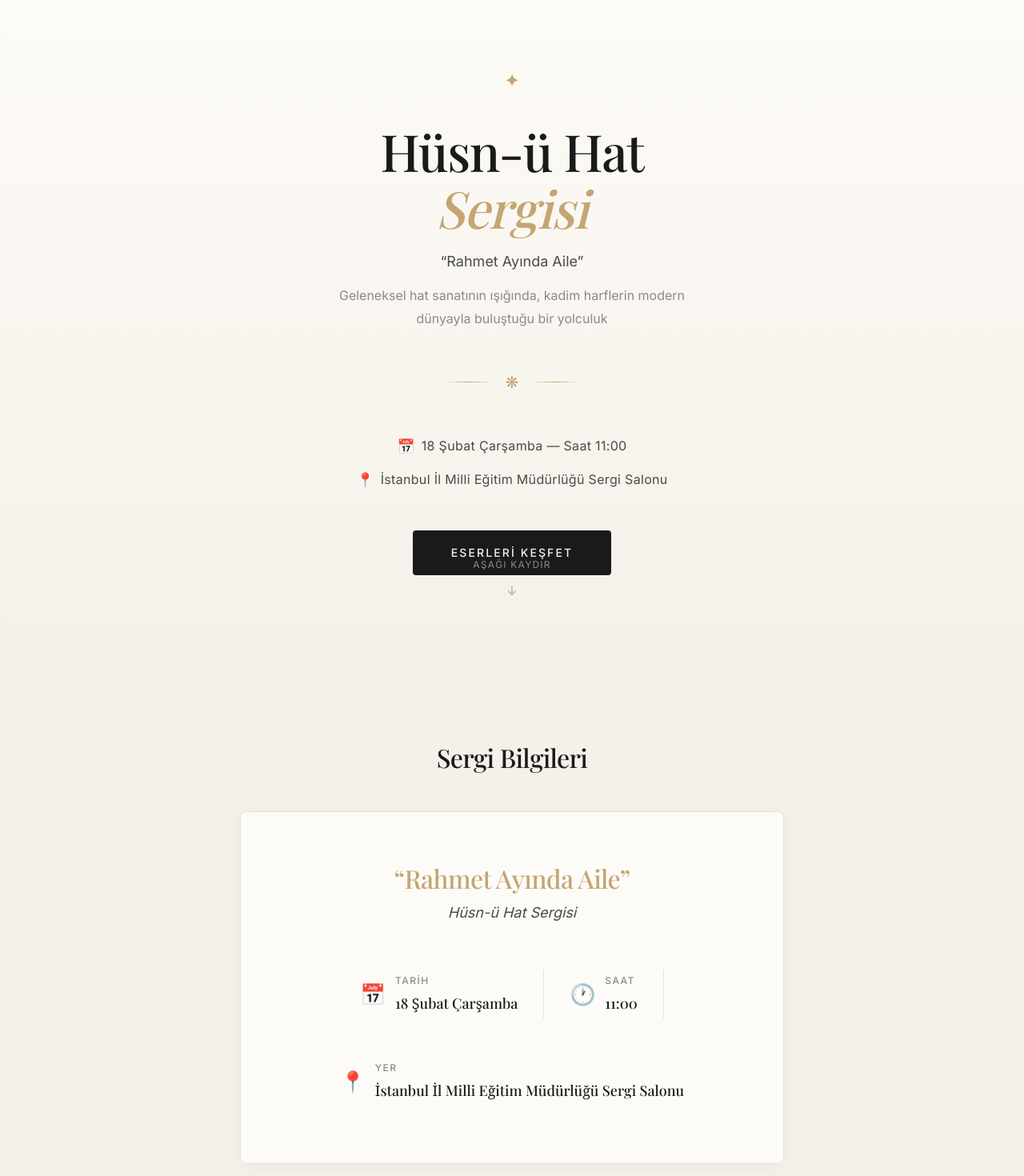
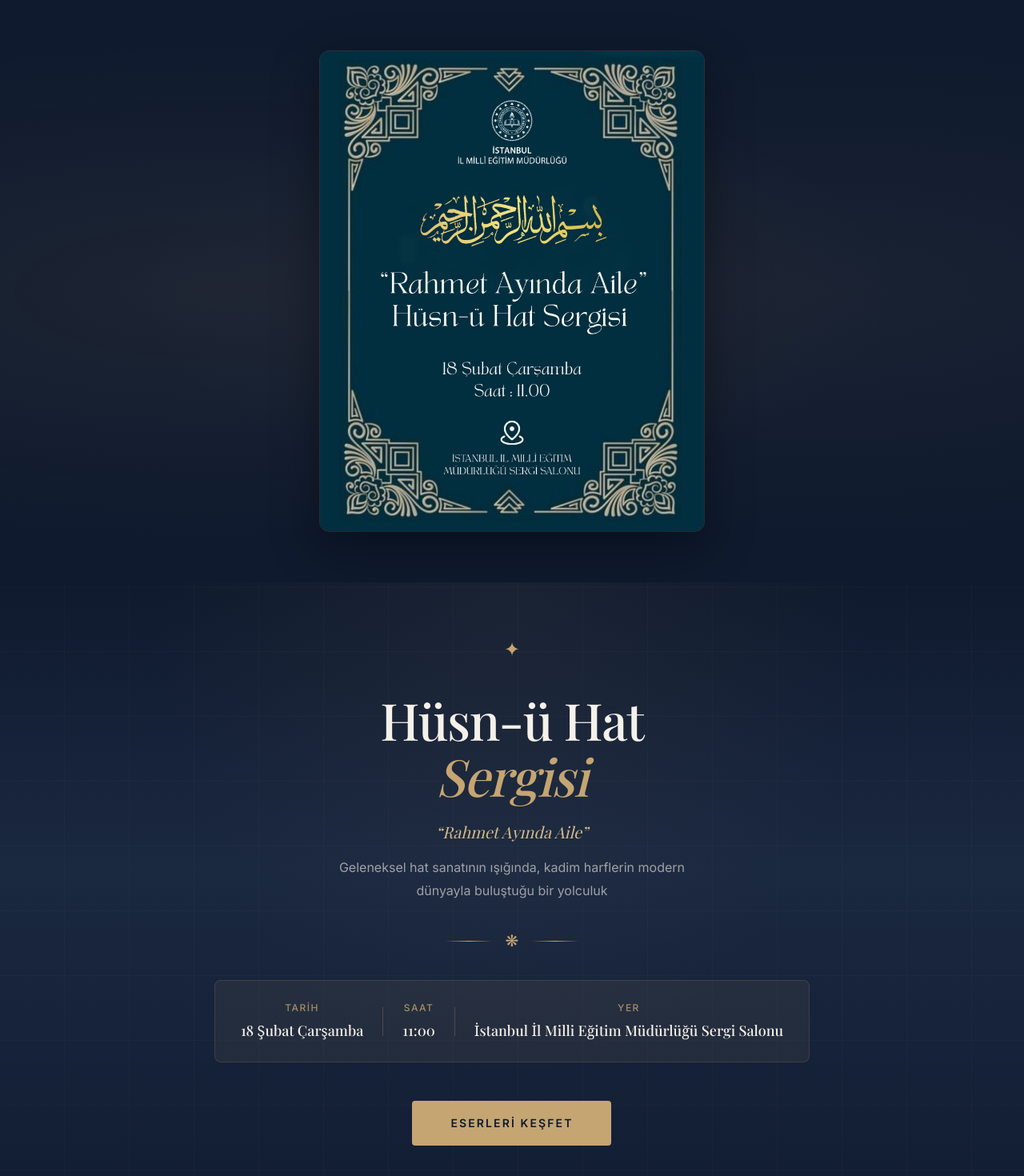
Before and after one commit to CelalTurkoglu/Sanal-hat-sergisi, a Next.js app: page / in a window 1280 px wide. Shown: the top 1470 px of the page at 80% size. Built offline with nearby package versions, Linux system fonts and the light colour scheme; no server answers; the database is empty; a web font is replaced by a local one.

Commit message:
Refactor code structure for improved readability and maintainability

```diff
--- a/src/app/artwork/[id]/page.module.css
+++ b/src/app/artwork/[id]/page.module.css
@@ -1,6 +1,6 @@
 .main {
     min-height: 100vh;
-    background: var(--bg-primary);
+    background: #0F1A2E;
 }
 
 /* ========================================
@@ -13,9 +13,9 @@
     right: 0;
     z-index: 100;
     padding: var(--space-4);
-    background: rgba(253, 251, 247, 0.95);
+    background: rgba(15, 26, 46, 0.95);
     backdrop-filter: blur(10px);
-    border-bottom: 1px solid var(--border-subtle);
+    border-bottom: 1px solid rgba(197, 165, 114, 0.12);
 }
 
 .backButton {
@@ -23,7 +23,7 @@
     align-items: center;
     gap: var(--space-2);
     font-size: var(--text-sm);
-    color: var(--text-secondary);
+    color: rgba(245, 241, 234, 0.6);
     text-decoration: none;
     transition: color var(--transition-fast);
 }
@@ -42,7 +42,7 @@
 .imageSection {
     padding-top: 60px;
     /* Nav height */
-    background: var(--bg-artwork);
+    background: #0A1220;
 }
 
 .imageWrapper {
@@ -81,7 +81,7 @@
     font-size: var(--text-3xl);
     font-weight: 500;
     text-align: center;
-    color: var(--text-primary);
+    color: #F5F1EA;
     margin-bottom: var(--space-6);
 }
 
@@ -116,7 +116,8 @@
 
 /* Arabic Text */
 .arabicWrapper {
-    background: var(--bg-secondary);
+    background: rgba(245, 241, 234, 0.04);
+    border: 1px solid rgba(197, 165, 114, 0.12);
     padding: var(--space-8) var(--space-5);
     border-radius: var(--radius-lg);
     margin-bottom: var(--space-8);
@@ -128,7 +129,7 @@
     line-height: 2.2;
     direction: rtl;
     text-align: center;
-    color: var(--text-primary);
+    color: #F5F1EA;
 }
 
 @media (min-width: 640px) {
@@ -156,20 +157,20 @@
 .meaningText {
     font-size: var(--text-lg);
     line-height: 1.9;
-    color: var(--text-secondary);
+    color: rgba(245, 241, 234, 0.65);
 }
 
 /* Description Section */
 .descriptionSection {
     margin-bottom: var(--space-6);
     padding-top: var(--space-6);
-    border-top: 1px solid var(--divider);
+    border-top: 1px solid rgba(197, 165, 114, 0.12);
 }
 
 .descriptionText {
     font-size: var(--text-base);
     line-height: 1.8;
-    color: var(--text-muted);
+    color: rgba(245, 241, 234, 0.5);
 }
 
 /* Artist Section */
@@ -179,8 +180,8 @@
     justify-content: center;
     gap: var(--space-8);
     padding: var(--space-6) 0;
-    border-top: 1px solid var(--divider);
-    border-bottom: 1px solid var(--divider);
+    border-top: 1px solid rgba(197, 165, 114, 0.12);
+    border-bottom: 1px solid rgba(197, 165, 114, 0.12);
     margin-bottom: var(--space-8);
     flex-wrap: wrap;
 }
@@ -194,14 +195,14 @@
 
 .artistLabel {
     font-size: var(--text-sm);
-    color: var(--text-muted);
+    color: rgba(197, 165, 114, 0.7);
 }
 
 .artistName {
     font-family: var(--font-heading);
     font-size: var(--text-lg);
     font-style: italic;
-    color: var(--text-primary);
+    color: #F5F1EA;
 }
 
 /* Navigation Section */
@@ -217,7 +218,7 @@
     align-items: center;
     gap: var(--space-2);
     font-size: var(--text-sm);
-    color: var(--text-secondary);
+    color: rgba(245, 241, 234, 0.6);
     text-decoration: none;
     transition: color var(--transition-fast);
 }
@@ -245,8 +246,8 @@
     align-items: center;
     justify-content: center;
     padding: var(--space-3) var(--space-5);
-    background: var(--bg-dark);
-    color: var(--text-on-dark);
+    background: var(--accent-gold);
+    color: #0F1A2E;
     font-size: var(--text-xs);
     font-weight: 500;
     letter-spacing: 0.1em;
@@ -266,11 +267,11 @@
 .footer {
     padding: var(--space-8) var(--space-4);
     text-align: center;
-    background: var(--bg-secondary);
-    border-top: 1px solid var(--divider);
+    background: #0A1220;
+    border-top: 1px solid rgba(197, 165, 114, 0.1);
 }
 
 .footerText {
     font-size: var(--text-sm);
-    color: var(--text-muted);
+    color: rgba(245, 241, 234, 0.4);
 }
--- a/src/app/gallery/page.module.css
+++ b/src/app/gallery/page.module.css
@@ -1,6 +1,6 @@
 .main {
     min-height: 100vh;
-    background: var(--bg-primary);
+    background: #0F1A2E;
 }
 
 /* ========================================
@@ -10,9 +10,9 @@
     position: sticky;
     top: 0;
     z-index: 100;
-    background: rgba(253, 251, 247, 0.95);
+    background: rgba(15, 26, 46, 0.95);
     backdrop-filter: blur(10px);
-    border-bottom: 1px solid var(--border-subtle);
+    border-bottom: 1px solid rgba(197, 165, 114, 0.12);
 }
 
 .nav {
@@ -28,7 +28,7 @@
     font-family: var(--font-heading);
     font-size: var(--text-lg);
     font-weight: 500;
-    color: var(--text-primary);
+    color: #F5F1EA;
     text-decoration: none;
     transition: color var(--transition-fast);
 }
@@ -49,13 +49,13 @@
     font-family: var(--font-heading);
     font-size: var(--text-4xl);
     font-weight: 500;
-    color: var(--text-primary);
+    color: #F5F1EA;
     margin-bottom: var(--space-3);
 }
 
 .pageSubtitle {
     font-size: var(--text-lg);
-    color: var(--text-secondary);
+    color: rgba(245, 241, 234, 0.6);
 }
 
 /* ========================================
@@ -89,18 +89,20 @@
    Artwork Card
    ======================================== */
 .card {
-    background: var(--bg-secondary);
+    background: rgba(245, 241, 234, 0.04);
+    border: 1px solid rgba(197, 165, 114, 0.1);
     border-radius: var(--radius-md);
     overflow: hidden;
     text-decoration: none;
     opacity: 0;
     animation: slideUp 0.5s ease-out forwards;
-    transition: transform var(--transition-slow), box-shadow var(--transition-slow);
+    transition: transform var(--transition-slow), box-shadow var(--transition-slow), border-color var(--transition-slow);
 }
 
 .card:hover {
     transform: translateY(-4px);
-    box-shadow: var(--shadow-lg);
+    border-color: rgba(197, 165, 114, 0.25);
+    box-shadow: 0 12px 40px rgba(0, 0, 0, 0.3);
 }
 
 .cardImageWrapper {
@@ -122,11 +124,18 @@
     padding: var(--space-4);
 }
 
+.cardArtist {
+    font-size: var(--text-sm);
+    color: rgba(197, 165, 114, 0.7);
+    margin: 0 0 var(--space-1) 0;
+    letter-spacing: 0.02em;
+}
+
 .cardTitle {
     font-family: var(--font-heading);
     font-size: var(--text-base);
     font-weight: 500;
-    color: var(--text-primary);
+    color: #F5F1EA;
     margin: 0;
     line-height: 1.3;
 }
@@ -135,12 +144,6 @@
     .cardTitle {
         font-size: var(--text-lg);
     }
-}
-
-.cardArtist {
-    font-size: var(--text-sm);
-    color: var(--text-muted);
-    margin-top: var(--space-1);
 }
 
 /* ========================================
@@ -154,13 +157,13 @@
 .emptyText {
     font-family: var(--font-heading);
     font-size: var(--text-2xl);
-    color: var(--text-primary);
+    color: #F5F1EA;
     margin-bottom: var(--space-3);
 }
 
 .emptySubtext {
     font-size: var(--text-base);
-    color: var(--text-muted);
+    color: rgba(245, 241, 234, 0.5);
 }
 
 /* ========================================
@@ -169,13 +172,13 @@
 .footer {
     padding: var(--space-8) var(--space-4);
     text-align: center;
-    background: var(--bg-secondary);
-    border-top: 1px solid var(--divider);
+    background: #0A1220;
+    border-top: 1px solid rgba(197, 165, 114, 0.1);
 }
 
 .footerText {
     font-size: var(--text-sm);
-    color: var(--text-muted);
+    color: rgba(245, 241, 234, 0.4);
 }
 
 /* ========================================
--- a/src/app/gallery/page.tsx
+++ b/src/app/gallery/page.tsx
@@ -63,8 +63,8 @@ export default async function GalleryPage() {
                                         />
                                     </div>
                                     <div className={styles.cardContent}>
+                                        <p className={styles.cardArtist}>{artwork.artist}</p>
                                         <h3 className={styles.cardTitle}>{artwork.title}</h3>
-                                        <p className={styles.cardArtist}>{artwork.artist}</p>
                                     </div>
                                 </Link>
                             ))}
--- a/src/app/page.module.css
+++ b/src/app/page.module.css
@@ -1,27 +1,105 @@
 .main {
     min-height: 100vh;
+}
+
+/* ========================================
+   Poster / Banner Section
+   ======================================== */
+.posterSection {
+    background: #0F1A2E;
+    display: flex;
+    justify-content: center;
+    align-items: center;
+    padding: var(--space-10) var(--space-4);
+    position: relative;
+    overflow: hidden;
+}
+
+.posterSection::before {
+    content: '';
+    position: absolute;
+    inset: 0;
+    background:
+        radial-gradient(ellipse at 20% 50%, rgba(197, 165, 114, 0.08) 0%, transparent 60%),
+        radial-gradient(ellipse at 80% 50%, rgba(197, 165, 114, 0.06) 0%, transparent 60%);
+    pointer-events: none;
+}
+
+.posterWrapper {
+    position: relative;
+    max-width: 480px;
+    width: 100%;
+    border-radius: var(--radius-lg);
+    overflow: hidden;
+    box-shadow:
+        0 20px 60px rgba(0, 0, 0, 0.4),
+        0 0 0 1px rgba(197, 165, 114, 0.2);
+    animation: posterReveal 1s ease-out forwards;
+    aspect-ratio: auto;
+}
+
+.posterImage {
+    width: 100%;
+    height: auto;
+    display: block;
+}
+
+@keyframes posterReveal {
+    from {
+        opacity: 0;
+        transform: scale(0.95) translateY(20px);
+    }
+    to {
+        opacity: 1;
+        transform: scale(1) translateY(0);
+    }
 }
 
 /* ========================================
    Hero Section
    ======================================== */
 .hero {
-    min-height: 100vh;
-    min-height: 100dvh;
+    min-height: 80vh;
     display: flex;
     flex-direction: column;
     justify-content: center;
     align-items: center;
     text-align: center;
-    padding: var(--space-8) var(--space-4);
-    background: linear-gradient(180deg,
-            var(--bg-primary) 0%,
-            var(--bg-secondary) 100%);
+    padding: var(--space-10) var(--space-4);
+    background:
+        radial-gradient(ellipse at 50% 0%, rgba(197, 165, 114, 0.06) 0%, transparent 50%),
+        linear-gradient(180deg, #0F1A2E 0%, #1A2840 40%, #0F1A2E 100%);
     position: relative;
+    color: #F5F1EA;
+}
+
+.hero::before {
+    content: '';
+    position: absolute;
+    inset: 0;
+    background-image:
+        repeating-linear-gradient(
+            0deg,
+            transparent,
+            transparent 80px,
+            rgba(197, 165, 114, 0.03) 80px,
+            rgba(197, 165, 114, 0.03) 81px
+        ),
+        repeating-linear-gradient(
+            90deg,
+            transparent,
+            transparent 80px,
+            rgba(197, 165, 114, 0.03) 80px,
+            rgba(197, 165, 114, 0.03) 81px
+        );
+    pointer-events: none;
 }
 
 .heroContent {
+    position: relative;
+    z-index: 1;
     animation: slideUp 0.8s ease-out forwards;
+    padding-bottom: var(--space-16);
 }
 
 .decorativeTop {
@@ -37,7 +115,7 @@
     font-weight: 500;
     letter-spacing: -0.02em;
     line-height: 1.1;
-    color: var(--text-primary);
+    color: #F5F1EA;
     margin-bottom: var(--space-4);
 }
 
@@ -48,10 +126,20 @@
 }
 
 .subtitle {
-    font-size: var(--text-lg);
-    color: var(--text-secondary);
+    font-size: var(--text-xl);
+    color: var(--accent-gold-light);
     max-width: 500px;
     margin: 0 auto;
+    line-height: 1.8;
+    font-family: var(--font-heading);
+    font-style: italic;
+}
+
+.subtitleSmall {
+    font-size: var(--text-base, 1rem);
+    color: rgba(245, 241, 234, 0.6);
+    max-width: 460px;
+    margin: var(--space-3) auto 0;
     line-height: 1.8;
 }
 
@@ -60,7 +148,7 @@
     align-items: center;
     justify-content: center;
     gap: var(--space-4);
-    margin: var(--space-8) 0;
+    margin: var(--space-6) 0;
 }
 
 .dividerLine {
@@ -82,37 +170,53 @@
     font-size: var(--text-xl);
     font-weight: 400;
     font-style: italic;
-    color: var(--text-secondary);
+    color: rgba(245, 241, 234, 0.7);
     margin-bottom: var(--space-4);
 }
 
 .heroInfo {
     display: flex;
-    flex-direction: column;
-    gap: var(--space-3);
+    align-items: center;
+    justify-content: center;
+    gap: var(--space-5);
     margin-bottom: var(--space-8);
+    flex-wrap: wrap;
+    background: rgba(197, 165, 114, 0.08);
+    border: 1px solid rgba(197, 165, 114, 0.15);
+    border-radius: var(--radius-md, 8px);
+    padding: var(--space-5) var(--space-6);
 }
 
 .heroInfoItem {
     display: flex;
+    flex-direction: column;
     align-items: center;
-    justify-content: center;
-    gap: var(--space-2);
-    font-size: var(--text-base, 1rem);
-    color: var(--text-secondary);
-    letter-spacing: 0.02em;
+    gap: 2px;
+}
+
+.heroInfoLabel {
+    font-size: var(--text-xs);
+    color: rgba(197, 165, 114, 0.8);
+    text-transform: uppercase;
+    letter-spacing: 0.12em;
+    font-weight: 500;
+}
+
+.heroInfoValue {
+    font-family: var(--font-heading);
+    font-size: var(--text-lg);
+    color: #F5F1EA;
+    font-weight: 500;
+}
+
+.heroInfoDivider {
+    width: 1px;
+    height: 36px;
+    background: rgba(197, 165, 114, 0.25);
 }
 
 .heroInfoIcon {
-    font-size: 1.1rem;
-}
-
-.subtitleSmall {
-    font-size: var(--text-base, 1rem);
-    color: var(--text-muted);
-    max-width: 460px;
-    margin: var(--space-3) auto 0;
-    line-height: 1.8;
+    display: none;
 }
 
 .ctaButton {
@@ -120,10 +224,10 @@
     align-items: center;
     justify-content: center;
     padding: var(--space-4) var(--space-8);
-    background: var(--bg-dark);
-    color: var(--text-on-dark);
+    background: var(--accent-gold);
+    color: #0F1A2E;
     font-size: var(--text-sm);
-    font-weight: 500;
+    font-weight: 600;
     letter-spacing: 0.15em;
     text-transform: uppercase;
     border-radius: var(--radius-sm);
@@ -132,7 +236,7 @@
 }
 
 .ctaButton:hover {
-    background: var(--accent-gold-dark);
+    background: var(--accent-gold-light);
     transform: translateY(-2px);
     box-shadow: 0 10px 30px rgba(197, 165, 114, 0.3);
 }
@@ -147,11 +251,12 @@
     align-items: center;
     gap: var(--space-2);
     animation: fadeIn 1s ease-out 1s both;
+    z-index: 1;
 }
 
 .scrollText {
     font-size: var(--text-xs);
-    color: var(--text-muted);
+    color: rgba(245, 241, 234, 0.4);
     letter-spacing: 0.1em;
     text-transform: uppercase;
 }
@@ -162,22 +267,31 @@
 }
 
 @keyframes bounce {
-
-    0%,
-    20%,
-    50%,
-    80%,
-    100% {
+    0%, 20%, 50%, 80%, 100% {
         transform: translateY(0);
     }
-
     40% {
         transform: translateY(8px);
     }
-
     60% {
         transform: translateY(4px);
     }
+}
+
+@keyframes slideUp {
+    from {
+        opacity: 0;
+        transform: translateY(20px);
+    }
+    to {
+        opacity: 1;
+        transform: translateY(0);
+    }
+}
+
+@keyframes fadeIn {
+    from { opacity: 0; }
+    to { opacity: 1; }
 }
 
 /* ========================================
@@ -185,7 +299,8 @@
    ======================================== */
 .exhibitionInfo {
     padding: var(--space-16) 0;
-    background: var(--bg-secondary);
+    background: linear-gradient(180deg, #1A2840 0%, #152236 100%);
+    position: relative;
 }
 
 .exhibitionSingle {
@@ -194,18 +309,18 @@
 }
 
 .exhibitionCard {
-    background: var(--bg-primary);
-    border: 1px solid var(--divider);
+    background: rgba(245, 241, 234, 0.04);
+    border: 1px solid rgba(197, 165, 114, 0.15);
     border-radius: var(--radius-md, 12px);
     padding: var(--space-10, 3rem) var(--space-8);
     text-align: center;
     transition: all var(--transition-base);
-    box-shadow: 0 4px 24px rgba(0, 0, 0, 0.04);
 }
 
 .exhibitionCard:hover {
-    transform: translateY(-4px);
-    box-shadow: 0 16px 48px rgba(0, 0, 0, 0.08);
+    background: rgba(245, 241, 234, 0.06);
+    border-color: rgba(197, 165, 114, 0.25);
+    box-shadow: 0 16px 48px rgba(0, 0, 0, 0.2);
 }
 
 .exhibitionName {
@@ -218,7 +333,7 @@
 
 .exhibitionTheme {
     font-size: var(--text-lg);
-    color: var(--text-secondary);
+    color: rgba(245, 241, 234, 0.6);
     margin-bottom: var(--space-8);
     font-style: italic;
 }
@@ -239,8 +354,7 @@
 }
 
 .highlightIcon {
-    font-size: 1.6rem;
-    line-height: 1;
+    display: none;
 }
 
 .highlightContent {
@@ -252,7 +366,7 @@
 
 .highlightLabel {
     font-size: var(--text-xs);
-    color: var(--text-muted);
+    color: rgba(197, 165, 114, 0.7);
     text-transform: uppercase;
     letter-spacing: 0.12em;
     font-weight: 500;
@@ -261,13 +375,13 @@
 .highlightValue {
     font-family: var(--font-heading);
     font-size: var(--text-lg);
-    color: var(--text-primary);
+    color: #F5F1EA;
     font-weight: 500;
 }
 
 .highlightDivider {
     width: 1px;
-    background: var(--divider);
+    background: rgba(197, 165, 114, 0.2);
     align-self: stretch;
     margin: var(--space-2) 0;
 }
@@ -277,7 +391,7 @@
    ======================================== */
 .about {
     padding: var(--space-16) 0;
-    background: var(--bg-primary);
+    background: #0F1A2E;
 }
 
 .sectionTitle {
@@ -285,7 +399,7 @@
     font-size: var(--text-3xl);
     text-align: center;
     margin-bottom: var(--space-8);
-    color: var(--text-primary);
+    color: #F5F1EA;
 }
 
 .aboutContent {
@@ -296,7 +410,7 @@
 
 .aboutText {
     font-size: var(--text-lg);
-    color: var(--text-secondary);
+    color: rgba(245, 241, 234, 0.65);
     line-height: 1.9;
     margin-bottom: var(--space-5);
 }
@@ -311,7 +425,7 @@
     gap: var(--space-10);
     margin-top: var(--space-10);
     padding-top: var(--space-8);
-    border-top: 1px solid var(--divider);
+    border-top: 1px solid rgba(197, 165, 114, 0.15);
 }
 
 .statItem {
@@ -330,7 +444,7 @@
 
 .statLabel {
     font-size: var(--text-sm);
-    color: var(--text-muted);
+    color: rgba(245, 241, 234, 0.5);
     letter-spacing: 0.1em;
     text-transform: uppercase;
 }
@@ -341,19 +455,51 @@
 .footer {
     padding: var(--space-8) var(--space-4);
     text-align: center;
-    background: var(--bg-secondary);
-    border-top: 1px solid var(--divider);
+    background: #0A1220;
+    border-top: 1px solid rgba(197, 165, 114, 0.1);
 }
 
 .footerText {
     font-size: var(--text-sm);
-    color: var(--text-muted);
+    color: rgba(245, 241, 234, 0.4);
 }
 
 /* ========================================
    Responsive
    ======================================== */
+@media (max-width: 768px) {
+    .posterSection {
+        padding: var(--space-6) var(--space-4);
+    }
+
+    .posterWrapper {
+        max-width: 320px;
+    }
+
+    .heroInfo {
+        flex-direction: column;
+        gap: var(--space-3);
+        padding: var(--space-4) var(--space-5);
+    }
+
+    .heroInfoDivider {
+        display: none;
+    }
+
+    .heroInfoLabel {
+        font-size: 0.6rem;
+    }
+
+    .heroInfoValue {
+        font-size: var(--text-base);
+    }
+}
+
 @media (max-width: 640px) {
+    .posterWrapper {
+        max-width: 280px;
+    }
+
     .subtitle br {
         display: none;
     }
@@ -394,11 +540,12 @@
         align-items: center;
     }
 
-    .heroInfo {
-        gap: var(--space-2);
+    .title {
+        font-size: var(--text-3xl);
     }
 
-    .heroInfoItem {
-        font-size: var(--text-sm);
+    .ctaButton {
+        padding: var(--space-3) var(--space-6);
+        font-size: var(--text-base);
     }
 }
--- a/src/app/page.tsx
+++ b/src/app/page.tsx
@@ -1,4 +1,5 @@
 import Link from "next/link";
+import Image from "next/image";
 
 import { getStats } from "@/lib/stats";
 import styles from "./page.module.css";
@@ -11,6 +12,20 @@ export default async function HomePage() {
 
   return (
     <main className={styles.main}>
+      {/* Poster / Banner Section */}
+      <section className={styles.posterSection}>
+        <div className={styles.posterWrapper}>
+          <Image
+            src="/afis.jpeg"
+            alt="Rahmet Ayında Aile — Hüsn-ü Hat Sergisi Afişi"
+            width={800}
+            height={1100}
+            priority
+            className={styles.posterImage}
+          />
+        </div>
+      </section>
+
       {/* Hero Section */}
       <section className={styles.hero}>
         <div className={styles.heroContent}>
@@ -42,12 +57,18 @@ export default async function HomePage() {
           {/* Exhibition highlight */}
           <div className={styles.heroInfo}>
             <p className={styles.heroInfoItem}>
-              <span className={styles.heroInfoIcon}>📅</span>
-              <span>18 Şubat Çarşamba — Saat 11:00</span>
+              <span className={styles.heroInfoLabel}>Tarih</span>
+              <span className={styles.heroInfoValue}>18 Şubat Çarşamba</span>
             </p>
+            <div className={styles.heroInfoDivider}></div>
             <p className={styles.heroInfoItem}>
-              <span className={styles.heroInfoIcon}>📍</span>
-              <span>İstanbul İl Milli Eğitim Müdürlüğü Sergi Salonu</span>
+              <span className={styles.heroInfoLabel}>Saat</span>
+              <span className={styles.heroInfoValue}>11:00</span>
+            </p>
+            <div className={styles.heroInfoDivider}></div>
+            <p className={styles.heroInfoItem}>
+              <span className={styles.heroInfoLabel}>Yer</span>
+              <span className={styles.heroInfoValue}>İstanbul İl Milli Eğitim Müdürlüğü Sergi Salonu</span>
             </p>
           </div>
 
@@ -76,7 +97,6 @@ export default async function HomePage() {
 
               <div className={styles.exhibitionHighlight}>
                 <div className={styles.highlightItem}>
-                  <span className={styles.highlightIcon}>📅</span>
                   <div className={styles.highlightContent}>
                     <span className={styles.highlightLabel}>Tarih</span>
                     <span className={styles.highlightValue}>18 Şubat Çarşamba</span>
@@ -84,7 +104,6 @@ export default async function HomePage() {
                 </div>
                 <div className={styles.highlightDivider}></div>
                 <div className={styles.highlightItem}>
-                  <span className={styles.highlightIcon}>🕐</span>
                   <div className={styles.highlightContent}>
                     <span className={styles.highlightLabel}>Saat</span>
                     <span className={styles.highlightValue}>11:00</span>
@@ -92,7 +111,6 @@ export default async function HomePage() {
                 </div>
                 <div className={styles.highlightDivider}></div>
                 <div className={styles.highlightItem}>
-                  <span className={styles.highlightIcon}>📍</span>
                   <div className={styles.highlightContent}>
                     <span className={styles.highlightLabel}>Yer</span>
                     <span className={styles.highlightValue}>İstanbul İl Milli Eğitim Müdürlüğü Sergi Salonu</span>
```
Also changed, not shown: afis.jpeg (added), public/afis.jpeg (added).
